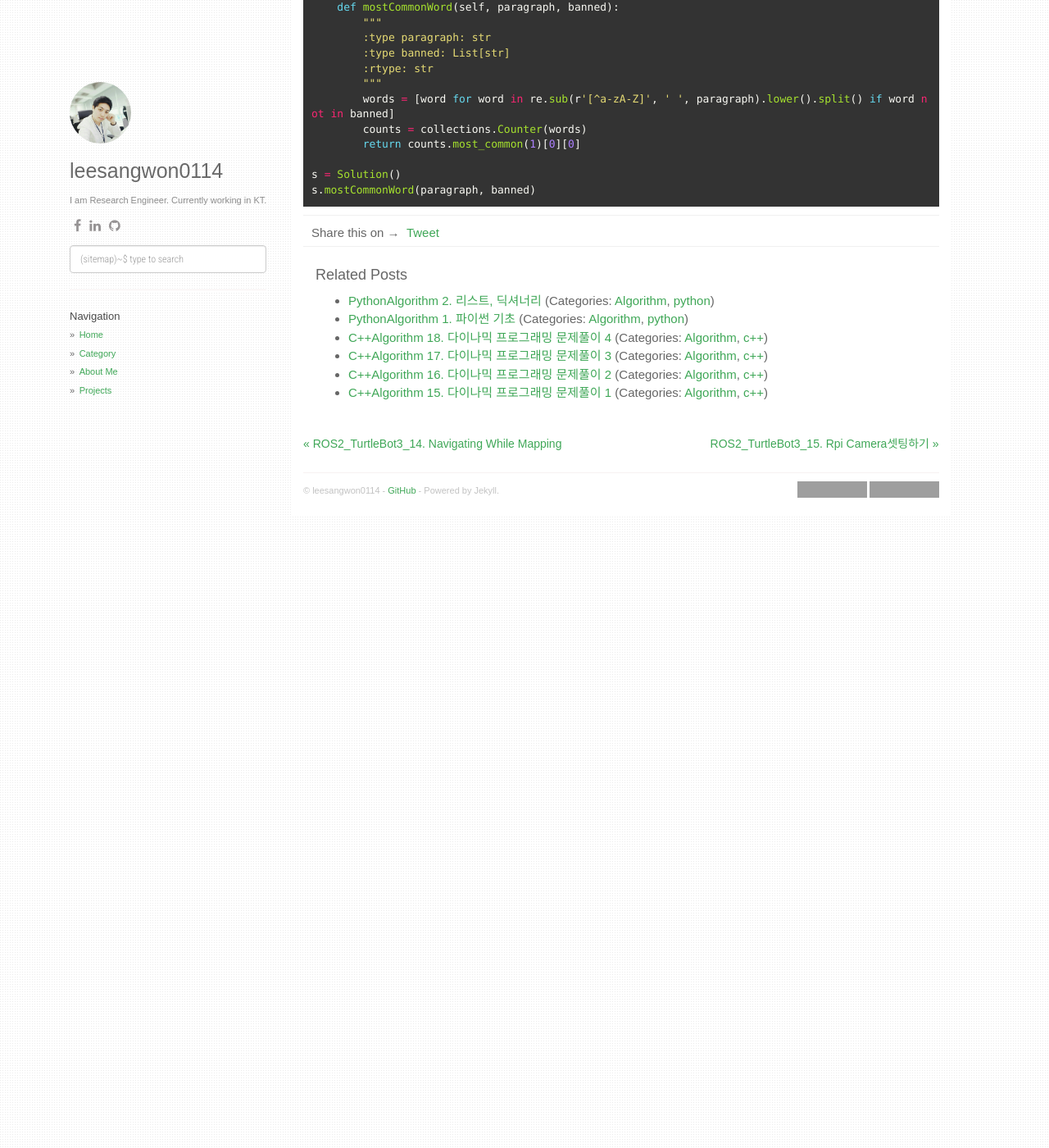
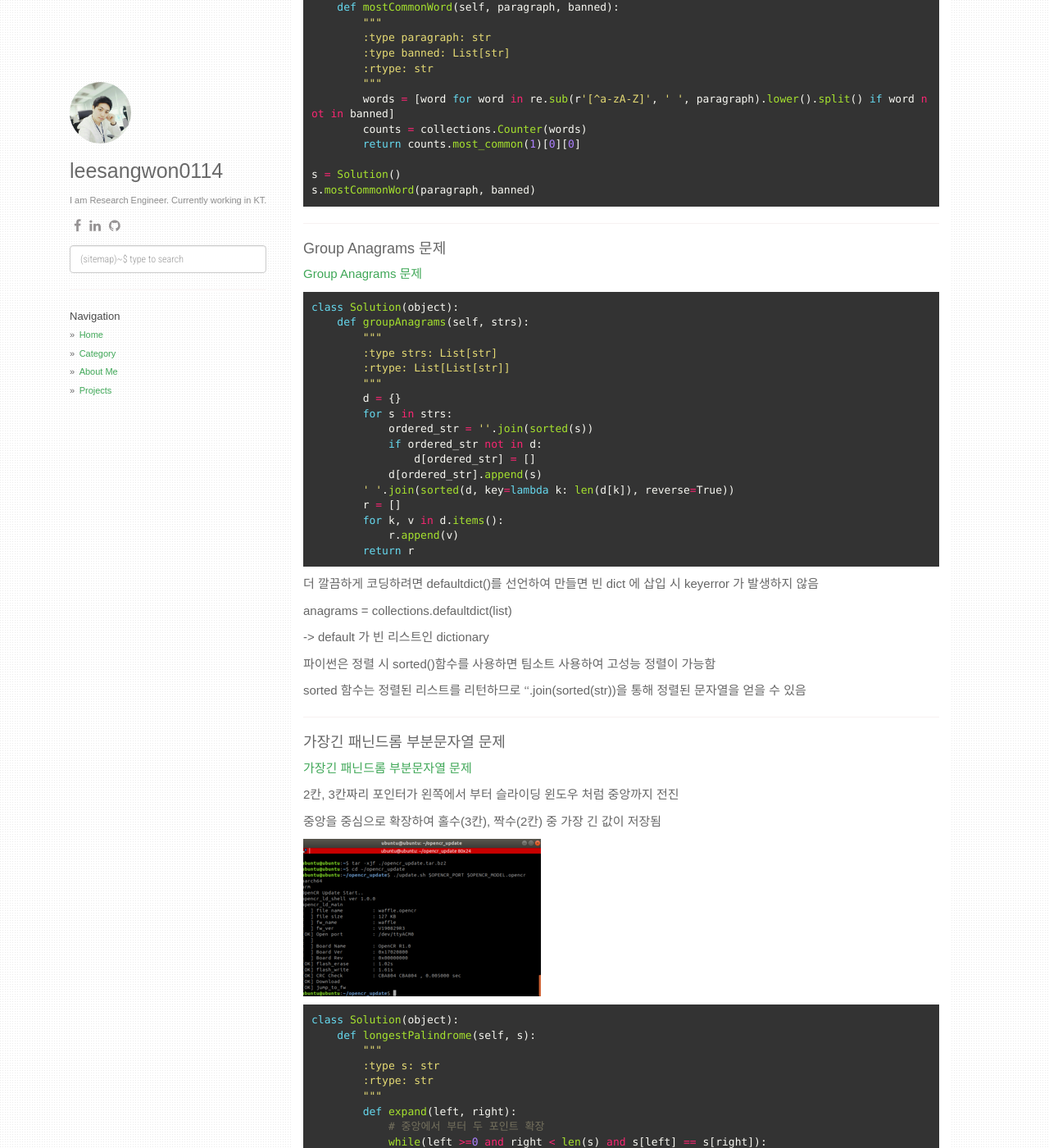
Before and after one commit to leesangwon0114/leesangwon0114.github.io, a Jekyll site: the page built from _posts/2022-03-25-PythonAlgorithm_3.문자열조작.markdown, in a window 1280 px wide and 1400 px high, scrolled down 1704 px. Shown: the whole window at 82% size. Built offline with Jekyll 4.4.1, drawn with Linux system fonts in a browser that asks for light colours; nearby versions of some CDN libraries; comment, search, counter and statistics services are not loaded; some of the changed text lies outside the part shown; grey boxes are pictures that could not be loaded.

Commit message:
add python3

````diff
--- a/_posts/2022-03-25-PythonAlgorithm_3.문자열조작.markdown
+++ b/_posts/2022-03-25-PythonAlgorithm_3.문자열조작.markdown
@@ -122,3 +122,78 @@ class Solution(object):
 s = Solution()
 s.mostCommonWord(paragraph, banned)
 ```
+
+---
+
+#### Group Anagrams 문제
+
+[Group Anagrams 문제](https://leetcode.com/problems/group-anagrams/)
+
+``` python
+class Solution(object):
+    def groupAnagrams(self, strs):
+        """
+        :type strs: List[str]
+        :rtype: List[List[str]]
+        """
+        d = {}
+        for s in strs:
+            ordered_str = ''.join(sorted(s))
+            if ordered_str not in d:
+                d[ordered_str] = []
+            d[ordered_str].append(s)
+        ' '.join(sorted(d, key=lambda k: len(d[k]), reverse=True))
+        r = []
+        for k, v in d.items():
+            r.append(v)
+        return r
+```
+
+더 깔끔하게 코딩하려면 defaultdict()를 선언하여 만들면 빈 dict 에 삽입 시 keyerror 가 발생하지 않음
+
+anagrams = collections.defaultdict(list)
+
+-> default 가 빈 리스트인 dictionary
+
+파이썬은 정렬 시 sorted()함수를 사용하면 팀소트 사용하여 고성능 정렬이 가능함
+
+sorted 함수는 정렬된 리스트를 리턴하므로 ''.join(sorted(str))을 통해 정렬된 문자열을 얻을 수 있음
+
+---
+
+#### 가장긴 패닌드롬 부분문자열 문제
+
+[가장긴 패닌드롬 부분문자열 문제](https://leetcode.com/problems/longest-palindromic-substring/)
+
+2칸, 3칸짜리 포인터가 왼쪽에서 부터 슬라이딩 윈도우 처럼 중앙까지 전진
+
+중앙을 중심으로 확장하여 홀수(3칸), 짝수(2칸) 중 가장 긴 값이 저장됨
+
+![Alt text](http://leesangwon0114.github.io/static/img/ROS2/3.1.PNG)
+
+
+``` python
+class Solution(object):
+    def longestPalindrome(self, s):
+        """
+        :type s: str
+        :rtype: str
+        """
+        def expand(left, right):
+            # 중앙에서 부터 두 포인트 확장
+            while(left >=0 and right < len(s) and s[left] == s[right]):
+                left -= 1
+                right += 1
+            return s[left+1:right]
+
+        # Palindrome 해당사항 없을 때 즉시 리턴
+        if len(s) < 2 or s == s[::-1]:
+            return s
+
+        result = ''
+        for i in range(0, len(s)-1):
+            result = max(result, expand(i, i+1), expand(i, i+2), key=len)
+        return result
+```
+
+---
````
Also changed, not shown: static/img/Algorithm/python/3.1.PNG (added).
